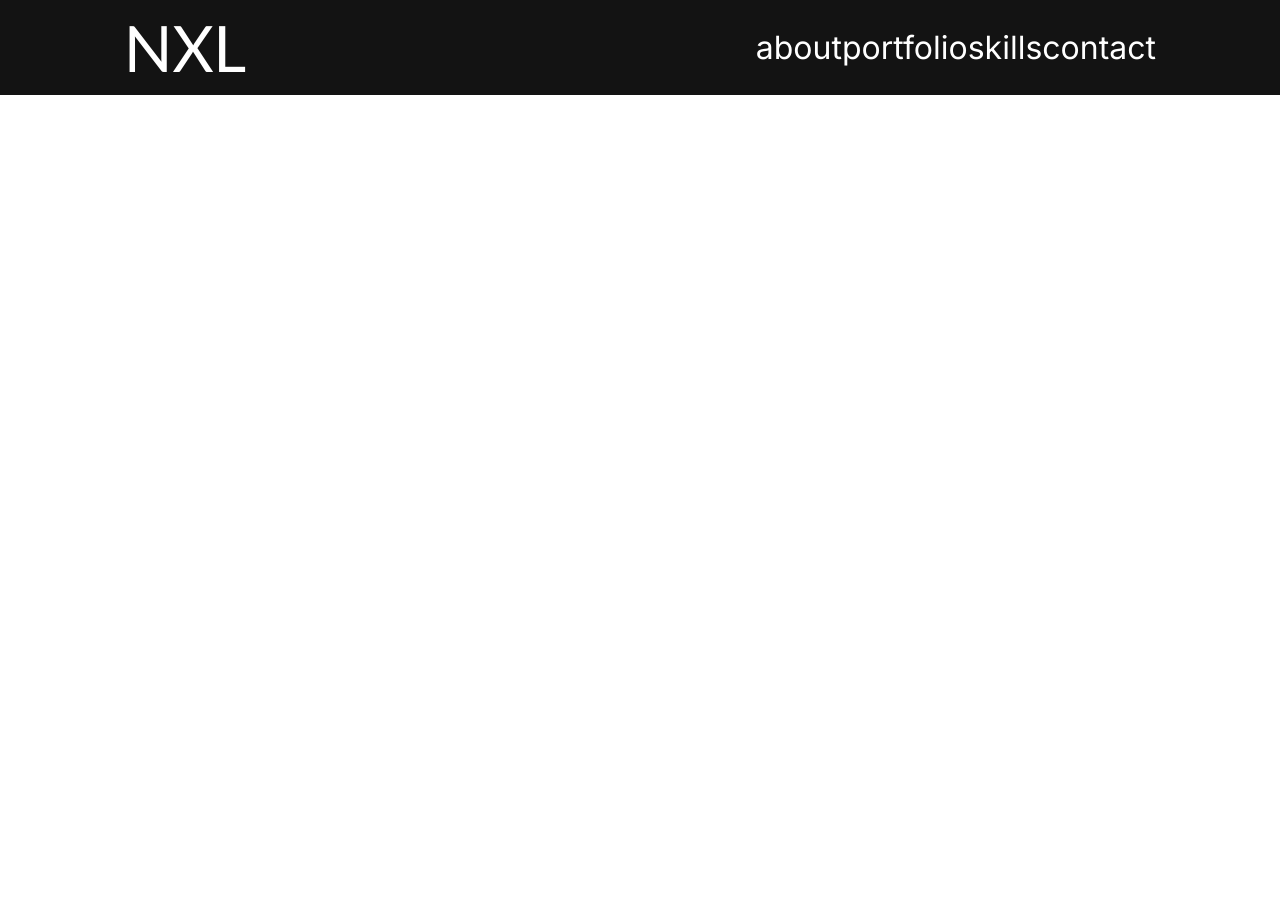
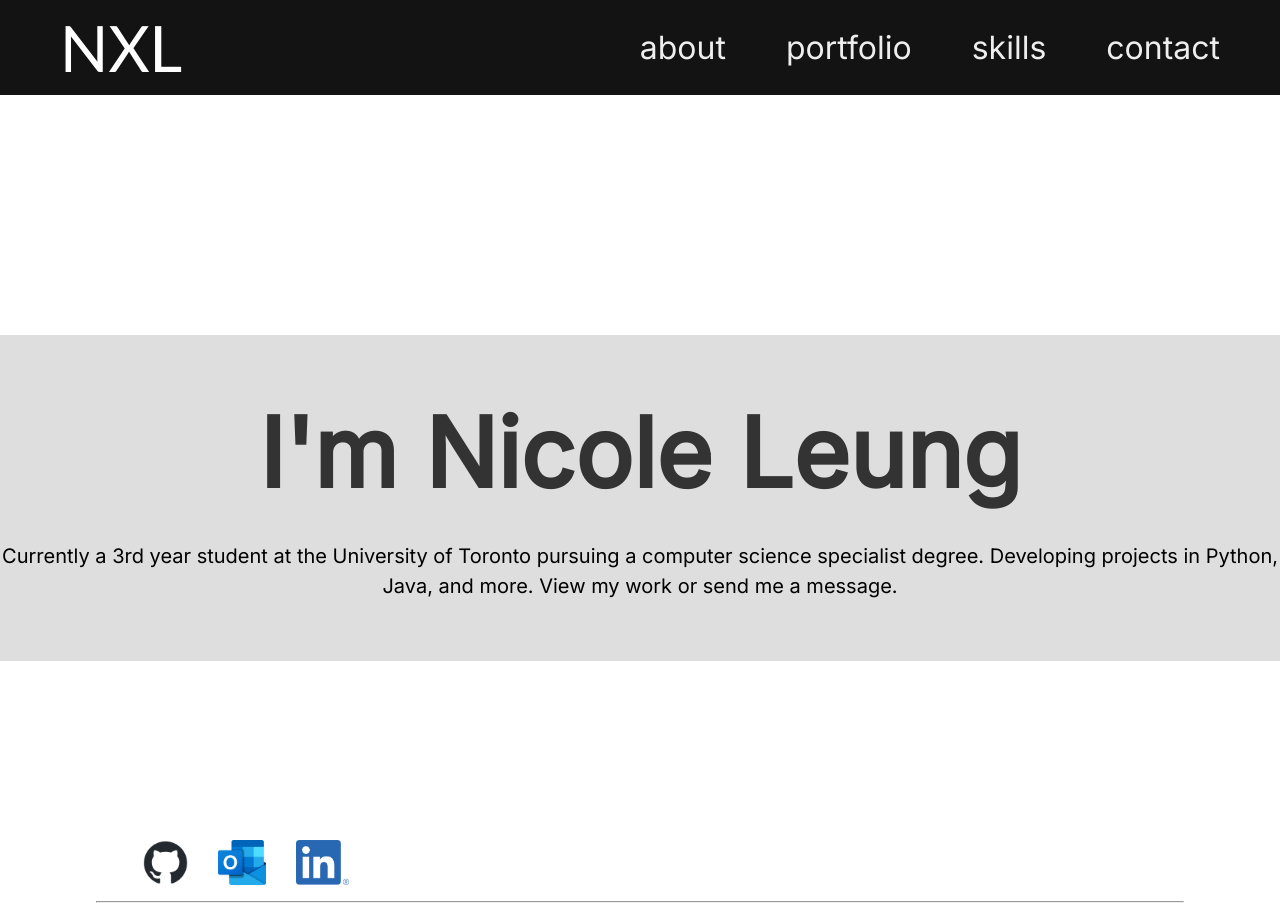
Before and after one commit to Mapsee/Nicole-Portfolio, a plain HTML site: page index.html in a window 1280 px wide. Before the commit the page ends 800 px from the top, so only its background shows below. Drawn offline with Linux system fonts and the light colour scheme.

Commit message:
Static intro page
Created the desktop intro page with clickable links

```diff
--- a/index.html
+++ b/index.html
@@ -1,19 +1,15 @@
 <html lang="en">
+
 <head>
   <meta charset="UTF-8" />
   <meta http-equiv="X-UA-Compatible" content="IE=edge" />
   <meta name="viewport" content="width=device-width, initial-scale=1.0" />
   <title>NXL</title>
-    <link
-      href="https://fonts.googleapis.com/css?family=Inter"
-      rel="stylesheet"
-    />
-    <link
-      href="https://fonts.googleapis.com/css?family=Lato"
-      rel="stylesheet"
-    />
+  <link href="https://fonts.googleapis.com/css?family=Inter" rel="stylesheet" />
+  <link href="https://fonts.googleapis.com/css?family=Lato" rel="stylesheet" />
   <link rel="stylesheet" href="styles.css" />
 </head>
+
 <body>
   <!-- navbar begin -->
   <nav class="navbar">
@@ -36,5 +32,34 @@
     </div>
   </nav>
   <!-- navbar end -->
+
+  <!-- main begin -->
+  <div class="main">
+
+    <!-- intro begin -->
+    <div class="intro__content">
+      <div class="intro__container">
+        <h1 class="name">I'm Nicole Leung</h1>
+        <p class="about__paragraph">Currently a 3rd year student at the University of Toronto pursuing a computer
+          science specialist degree.
+          Developing projects in Python, Java, and more.
+          View my work or send me a message.
+        </p>
+      </div>
+      <div class="logo__container">
+        <a href="https://github.com/Mapsee" target="_blank" class="intro__links"><img src="imgs/github-mark.png" alt="Github"
+            style="width: 45px;height: 45px;"></a>
+        <a href="mailto: nxin.leung@mail.utoronto.ca" target="_blank" class="intro__links"><img src="imgs/Microsoft.png" alt="Microsoft"
+            style="width:48.39px;height:45px"></a>
+        <a href="https://www.linkedin.com/in/nicolexyleung/" target="_blank" class="intro__links"><img src="imgs/LI-In-Bug.png"
+            alt="LinkedIn" style="width:52.92px;height:45px;"></a>
+      </div>
+    </div>
+    <hr />
+    <!-- intro end -->
+
+  </div>
+  <!-- main end -->
 </body>
+
 </html>
--- a/styles.css
+++ b/styles.css
@@ -21,7 +21,7 @@
   justify-content: space-between;
   align-items: center;
   width: 100%;
-  max-width: 1300px;
+  padding: 0 60px;
 }
 
 #navbar__logo {
@@ -33,7 +33,7 @@
   font-family: "Lato";
   font-size: 64px;
   text-decoration: none;
-  padding-left: 124px;
+  transition: all 0.1s ease-in-out;
 }
 
 .navbar__menu {
@@ -41,7 +41,7 @@
   align-items: center;
   list-style: none;
   text-align: center;
-  padding-right: 124px;
+  gap: 60px;
 }
 
 .navbar__links {
@@ -51,5 +51,66 @@
   font-family: "Inter";
   font-size: 32px;
   text-decoration: none;
-  color: #fff;
+  color: #eee;
+  transition: all 0.1s ease-in-out;
 }
+
+
+.navbar__item{
+  justify-content: space-evenly;
+}
+
+#navbar__logo:hover {
+  text-shadow: 0px 0px 7px white;
+}
+
+.navbar__links:hover {
+  text-shadow: 0px 0px 10px white;
+}
+
+/* About section */
+
+.intro__container{
+  display: flex;
+  width: 100%;
+  align-items: center;
+  justify-content: center;
+  flex-direction: column;
+  row-gap: 30px;
+  background-color: #dedede;
+  padding: 60px 0;
+  margin-top: 240px;
+  margin-bottom: 179px;
+}
+
+h1.name{
+  color: rgb(51, 51, 51);
+  font-weight: bold;
+  text-align: center;
+  font-size: 96px;
+}
+
+p.about__paragraph{
+  font-size: 20px;
+  color: black;
+  width: 100%;
+  max-width: 1437px;
+  text-align: center;
+  line-height: 1.5;
+}
+
+.logo__container{
+  display: flex;
+  margin-bottom: 16px;
+  margin-left: 10%;
+}
+
+.intro__links{
+  margin: 0 15px;
+}
+
+hr{
+  width: 85%;
+  margin: auto;
+  color: #808080;
+}
```
Also changed, not shown: imgs/LI-In-Bug.png (added), imgs/Microsoft.png (added), imgs/github-mark-white.png (added), imgs/github-mark.png (added). Lines whose indentation alone changed are shown as unchanged.
